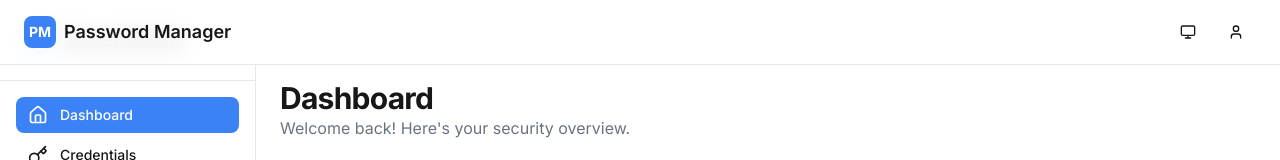
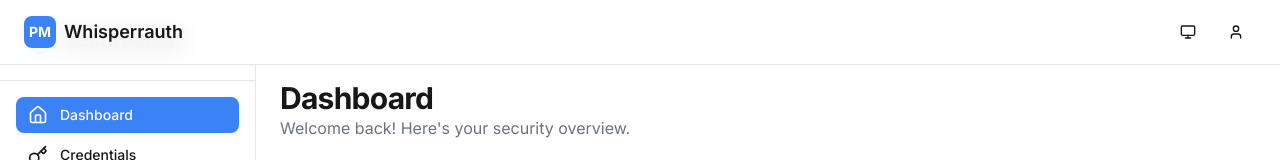
Before and after one commit to whisperrnote/auth, a Next.js app: page / in a window 1280 px wide. Shown: the top 160 px of the page. Built offline with nearby package versions, Linux system fonts and the light colour scheme.

Commit message:
🔖  feat: update application title to "Whisperrauth" in layout and header components

```diff
--- a/app/layout.tsx
+++ b/app/layout.tsx
@@ -10,7 +10,7 @@ const inter = Inter({
 });
 
 export const metadata: Metadata = {
-  title: "Password Manager",
+  title: "Whisperrauth",
   description: "Secure password management application",
 };
 
--- a/components/layout/Header.tsx
+++ b/components/layout/Header.tsx
@@ -36,7 +36,7 @@ export function Header({ onMenuClick, sidebarOpen }: HeaderProps) {
             <div className="h-8 w-8 bg-primary rounded-lg flex items-center justify-center">
               <span className="text-primary-foreground font-bold text-sm">PM</span>
             </div>
-            <h1 className="font-semibold text-lg hidden sm:block">Password Manager</h1>
+            <h1 className="font-semibold text-lg hidden sm:block">Whisperrauth</h1>
           </div>
         </div>
 
```
